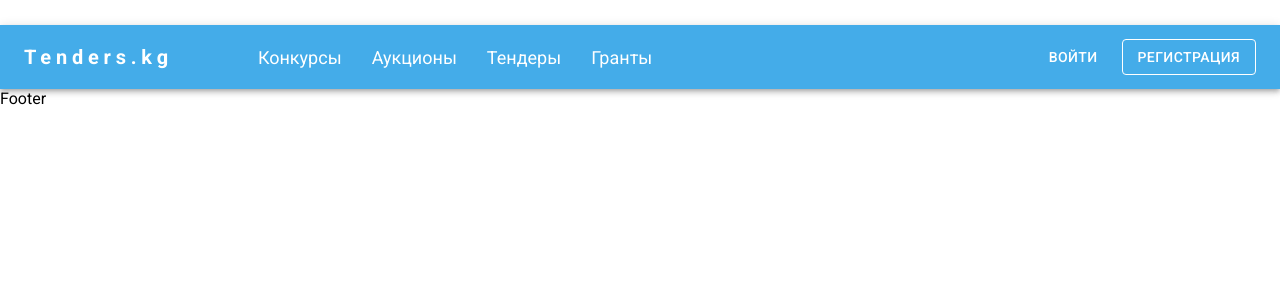
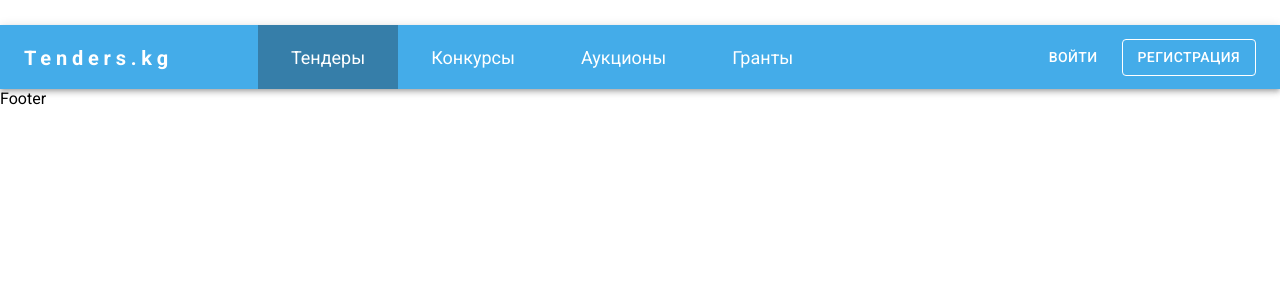
Before and after one commit to Jakyp-05/tender-kg, a React (Vite) app: page / in a window 1280 px wide. Shown: the top 300 px of the page. Built offline with nearby package versions, Linux system fonts and the light colour scheme; a web font is replaced by a local one.

Commit message:
up header

```diff
--- a/src/components/header/Header.jsx
+++ b/src/components/header/Header.jsx
@@ -14,14 +14,15 @@ import useMediaQuery from '@mui/material/useMediaQuery';
 import { useTheme } from '@mui/material/styles';
 
 const pages = [
+  { to: '/tender', text: 'Тендеры' },
   { to: '/contest', text: 'Конкурсы' },
   { to: '/auction', text: 'Аукционы' },
-  { to: '/tender', text: 'Тендеры' },
   { to: '/grant', text: 'Гранты' }
 ];
 
 function ResponsiveAppBar() {
-  const [open, setOpen] = React.useState(true);
+  const [open, setOpen] = React.useState(false);
+  const [activeMenu, setActiveMenu] = React.useState("Тендеры")
   const theme = useTheme();
   const matches = useMediaQuery(theme.breakpoints.up('md'));
 
@@ -42,9 +43,11 @@ function ResponsiveAppBar() {
 
   return (
     <div className='wrapper'>
-      <AppBar position="static" className='app-bar' sx={{ background: "#44ACE9", }}>
+      <AppBar position="static" className='app-bar' sx={{ background: "#44ACE9", height: "64px" }}>
         <Container maxWidth="xl">
-          <Toolbar className='toolbar' disableGutters sx={{ display: 'flex', justifyContent: "space-between" }}>
+          <Toolbar className='toolbar' disableGutters sx={{
+            display: 'flex', justifyContent: "space-between",
+          }}>
             <div className='cont-row'>
               <Box className="mobile" sx={{ display: { xs: 'flex', md: 'none' } }}>
                 <List
@@ -82,7 +85,6 @@ function ResponsiveAppBar() {
             <Box sx={{ flexGrow: 1 }}>
               <Typography
                 variant="h5"
-                noWrap
                 component={Link}
                 to="/"
                 sx={{
@@ -95,9 +97,13 @@ function ResponsiveAppBar() {
               >
                 Tenders.kg
               </Typography>
-              <Box sx={{ display: { xs: 'none', md: 'flex', gap: '30px' } }}>
+              <Box className="nav" sx={{ display: { xs: 'none', md: 'flex', } }}>
                 {pages.map((page) => (
-                  <Link key={page.to} to={page.to} style={{ color: '#fff', fontSize: '18px' }}>
+                  <Link
+                    onClick={() => setActiveMenu(page.text)}
+                    className={activeMenu === page.text ? "active" : ""}
+                    key={page.to} to={page.to}
+                    style={{ color: '#fff', fontSize: '18px' }}>
                     {page.text}
                   </Link>
                 ))}
@@ -113,9 +119,15 @@ function ResponsiveAppBar() {
         </Container>
       </AppBar>
       <Collapse sx={{ width: "100%", bgcolor: '#44ACE9' }} in={open} timeout="auto" unmountOnExit>
-        <List component="div" disablePadding>
+        <List className='nav2' component="div" disablePadding>
           {pages.map((page) => (
-            <ListItemButton sx={{ pl: 4 }} key={page.to} >
+            <ListItemButton
+              className={activeMenu === page.text ? "active2" : ""}
+              onClick={() => {
+                setActiveMenu(page.text)
+                setOpen(false);
+              }}
+              sx={{ pl: 4 }} key={page.to} >
               <Link to={page.to} style={{ color: '#fff', fontSize: '18px' }}>
                 {page.text}
               </Link>
--- a/src/sass/block/_header.scss
+++ b/src/sass/block/_header.scss
@@ -1,3 +1,23 @@
 .wrapper {
 	padding-top: 25px;
+	.app-bar {
+		overflow: hidden;
+	}
+	.nav {
+		a {
+			padding: 22px 33px;
+      transition:  background-color .2s ease-in-out;
+			&:hover {
+				background-color: #367ea9 !important;
+			}
+			&.active {
+				background-color: #367ea9 !important;
+			}
+		}
+	}
+	.nav2 {
+		.active2 {
+			background-color: #367ea9 !important;
+		}
+	}
 }
```
